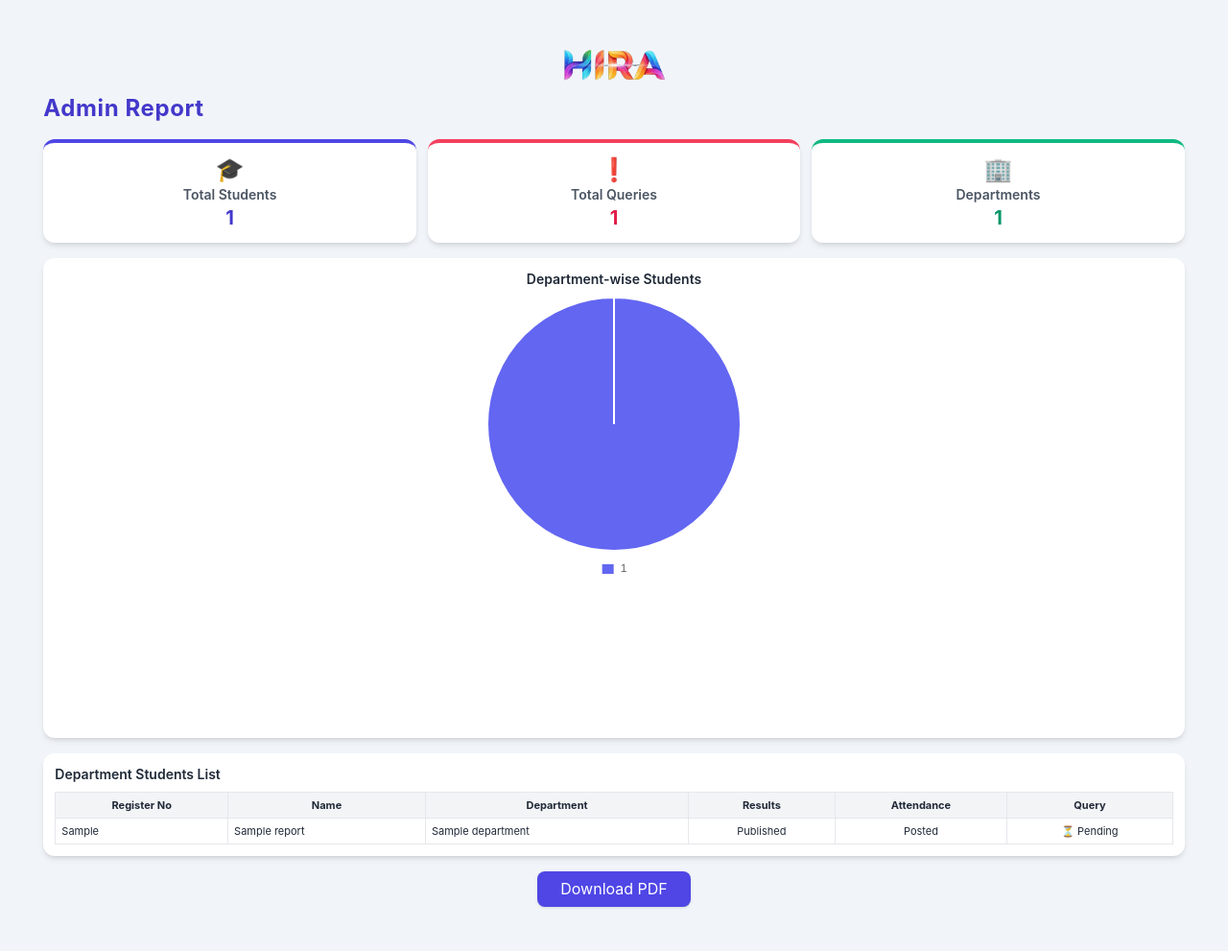
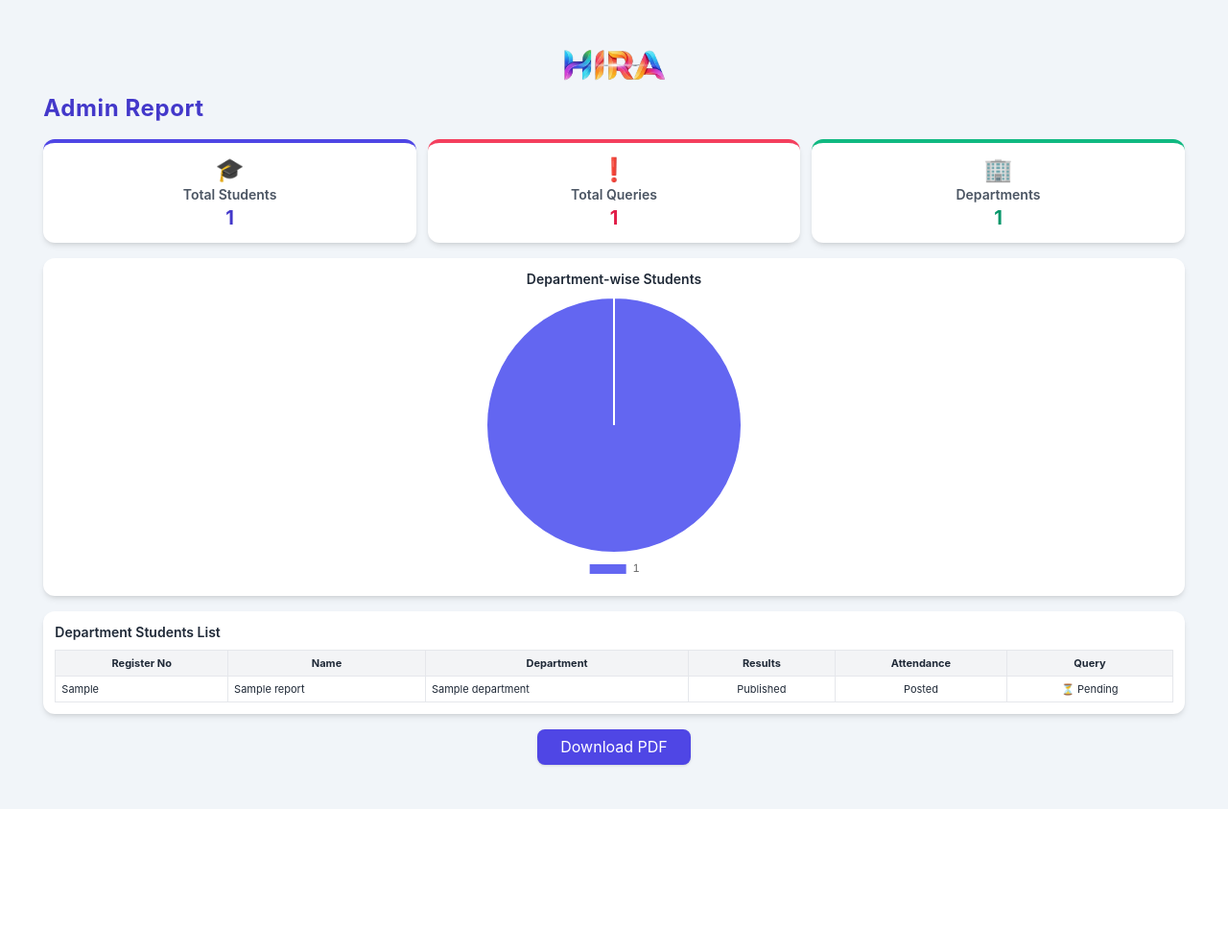
Before and after one commit to pavithira-nilavalagan/hira_ist, a Flask app: template templates/admin_reports.html in a window 1280 px wide. Shown: the whole page at 96% size. After the commit the page ends 843 px from the top, so only its background shows below. Run offline with Flask 3, Linux system fonts and the light colour scheme; the template is opened without the code that fills it: most values are stand-ins (such as "Sample title", 1, 10 or a date in 2020); some libraries are stand-ins or nearby versions.

Commit message:
Update admin_reports.html

```diff
--- a/templates/admin_reports.html
+++ b/templates/admin_reports.html
@@ -99,18 +99,13 @@
 
   </div>
 
+  <!-- Chart -->
   <div class="bg-white rounded-xl shadow-md p-3 mb-4 page-break">
     <h3 class="font-semibold text-center text-sm mb-2">
       Department-wise Students
     </h3>
-
-  <div class="relative w-full max-w-md mx-auto aspect-square">
-    <canvas id="deptPieChart"></canvas>
+    <canvas id="deptPieChart" width="300" height="300"></canvas>
   </div>
-</div>
-
-
-
 
   <!-- Table -->
   <div class="bg-white rounded-xl shadow-md p-3 overflow-x-auto page-break">
@@ -183,21 +178,11 @@ new Chart(ctx, {
       }]
     },
     options: {
-    responsive: true,
-    maintainAspectRatio: true,
       plugins: {
-      legend: {
-        position: 'bottom',
-        labels: {
-          boxWidth: 14,
-          padding: 12
-        }
-      }
+        legend: { position: 'bottom' }
       }
     }
   });
-
-
 
   document.getElementById('downloadPdf').addEventListener('click', () => {
     html2pdf().set({
```
Lines whose indentation alone changed are shown as unchanged.
